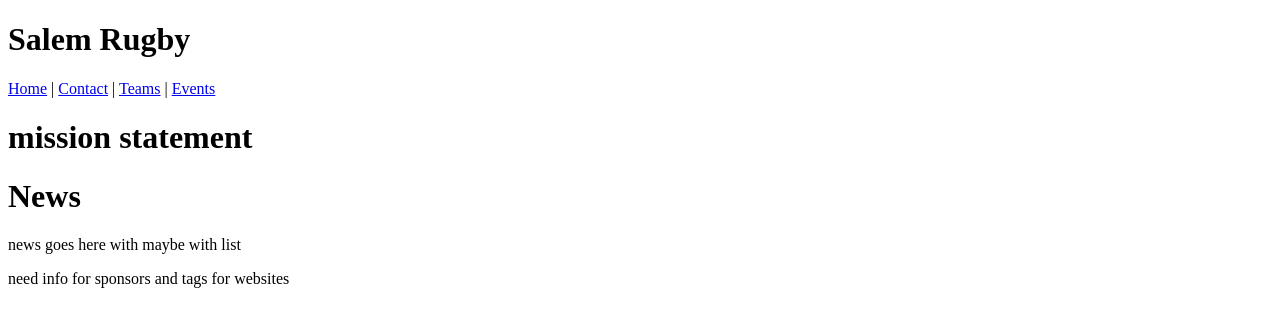
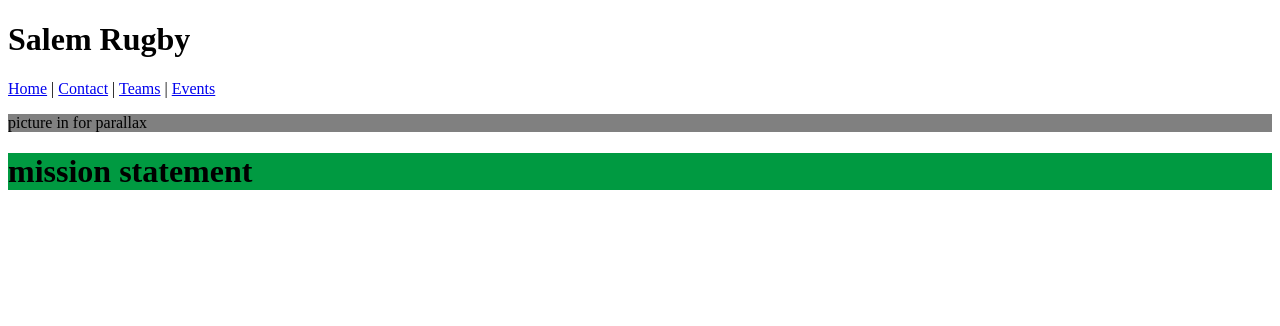
Before and after one commit to AlexGarcia2/capstone, a React app: page / in a window 1280 px wide. Shown: the top 326 px of the page. Built offline with nearby package versions, Linux system fonts and the light colour scheme.

Commit message:
going to have to move components around for parallax to work for home page

```diff
--- a/src/components/About.jsx
+++ b/src/components/About.jsx
@@ -1,9 +1,13 @@
 import React from 'react';
 import { Link } from 'react-router-dom';
 
+const test={
+  backgroundColor:'#009a41'
+}
+
 function About(){
   return (
-    <div>
+    <div style={test}>
       <h1>mission statement</h1>
 
     </div>
--- a/src/components/App.jsx
+++ b/src/components/App.jsx
@@ -4,6 +4,7 @@ import Home from './Home';
 import Teams from './Teams';
 import Contact from './Contact';
 import Events from './Events';
+import About from './About';
 import Sponsor from './Sponsor';
 import News from './News';
 import { Switch, Route } from 'react-router-dom';
@@ -15,7 +16,7 @@ const schedule = {
 
 function App(){
   return (
-    <div>
+    <div >
       <Header/>
         <Switch>
           <Route exact path='/' component={Home} />
@@ -24,6 +25,9 @@ function App(){
           <Route path='/Contact' component={Contact} />
           <Route component={Error404} />
         </Switch>
+        <div>
+          <About/>
+        </div>
     </div>
   );
 }
--- a/src/components/Home.jsx
+++ b/src/components/Home.jsx
@@ -3,16 +3,14 @@ import News from './News';
 import Sponsor from './Sponsor';
 import About from './About';
 
+const test={
+  backgroundColor:'grey'
+}
+
 function Home(){
   return (
-    <div>
-      <About/>
-      <div>
-        <News/>
-      </div>
-      <div>
-        <Sponsor/>
-      </div>
+    <div style={test}>
+     <p>picture in for parallax</p>
     </div>
   );
 }
```
